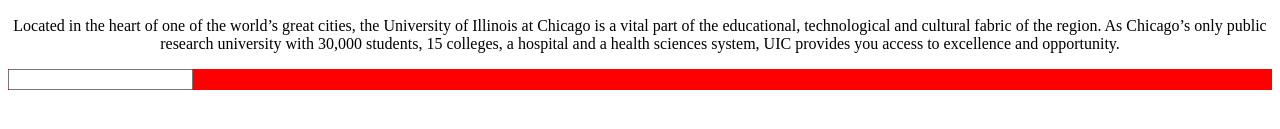
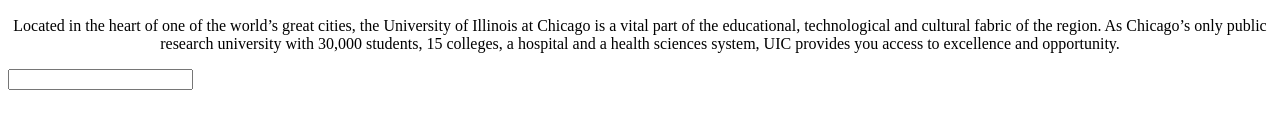
Before and after one commit to karyacoub/it202-exam1, a plain HTML site: page index.html in a window 1280 px wide. Shown: the part 383-512 px from the top of the page. Drawn offline with Linux system fonts and the light colour scheme.

Commit message:
removed form, kept input element

```diff
--- a/index.html
+++ b/index.html
@@ -18,8 +18,6 @@
         <h1>655715045</h1>
         <img src="http://uic.edu/_assets/65698862d6d915088c5b4514f0d56094.jpg">
         <p id="p1">Located in the heart of one of the world’s great cities, the University of Illinois at Chicago is a vital part of the educational, technological and cultural fabric of the region. As Chicago’s only public research university with 30,000 students, 15 colleges, a hospital and a health sciences system, UIC provides you access to excellence and opportunity.</p>
-        <form class="required">
-            <input type="text">
-        </form>
+        <input type="text">
     </body>
 </html>
```
